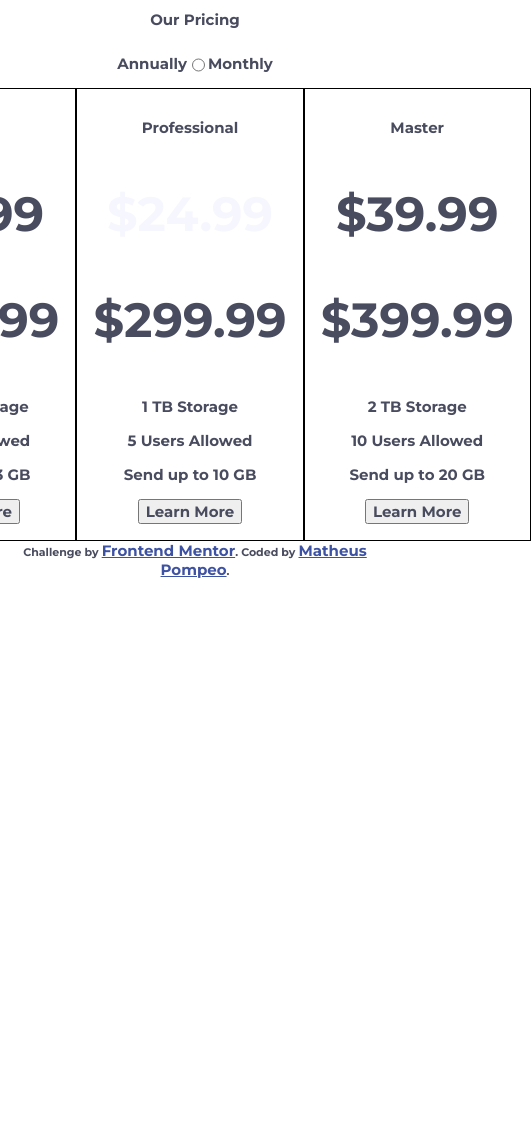
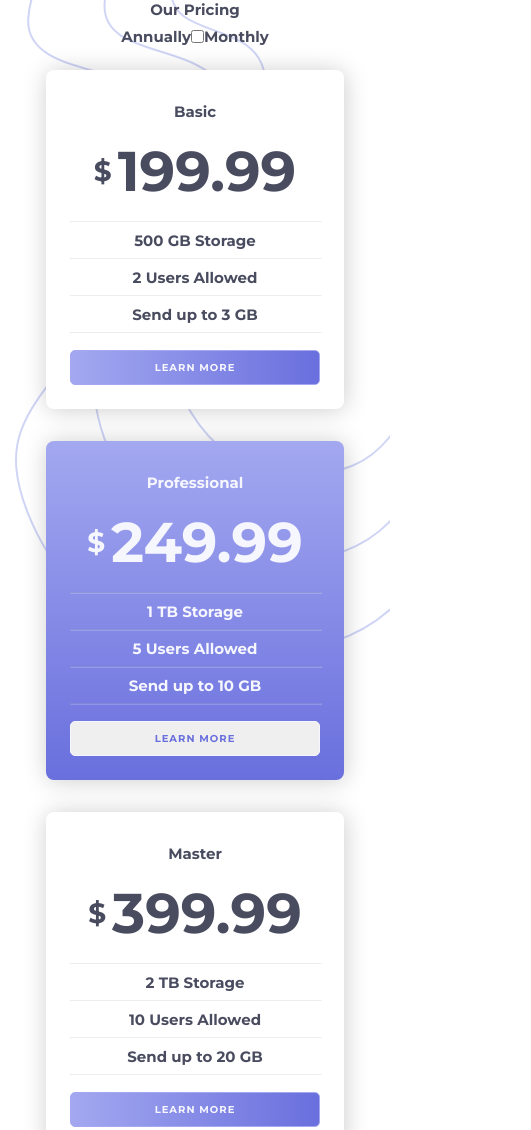
Before and after one commit to mapompeo/frontend-mentor, a plain HTML site: page projects/pricing-component-with-toggle-master/index.html in a window 390 px wide. Shown: the top 1130 px of the page, 531 px wide, since content can reach past the window. Before the commit the page ends 844 px from the top, so only its background shows below. Drawn offline with Linux system fonts and the light colour scheme.

Commit message:
fazendo o card e começando o responsivo

```diff
--- a/projects/pricing-component-with-toggle-master/assets/css/style.css
+++ b/projects/pricing-component-with-toggle-master/assets/css/style.css
@@ -1,8 +1,3 @@
-.attribution { font-size: 11px; text-align: center; }
-.attribution a { color: hsl(228, 45%, 44%); }
-
-/* Weight: 700 */
-
 :root {
     --LinearGradientFrom: hsl(236, 72%, 79%);
     --LinearGradientTo:  hsl(237, 63%, 64%);
@@ -18,37 +13,234 @@
     font-weight: 700;
     text-align: center;
     color: var(--DarkGrayishBlue);
+    padding: 0;
+    margin: 0;
 }
 
-main {
+body {
     text-align: center;
     display: flex;
     justify-content: center;
     align-items: center;
     flex-direction: column;
+    height: 100vh;
+    overflow: hidden;
+}
+
+
+/* TOP */
+
+h1 {
+    z-index: 1;
 }
 
 .toggle {
     display: flex;
     justify-content: center;
+    z-index: 1;
 }
+
+/* END TOP */
+
+
+
+/* MAIN */
 
 .cards {
     display: flex;
     justify-content: center;
+    align-items: center;
+    z-index: 1;
 }
 
 .card {
-    border: solid 1px black;
-    padding: 16px;
+    box-shadow: 1px 1px 24px rgba(0, 0, 0, 0.2);
+    padding: 24px;
+    display: flex;
+    justify-content: center;
+    flex-direction: column;
+    border-radius: 8px;
+    width: 250px;
+    background-color: white;
 }
 
-.white {
+.cardLeft {
+    border-radius: 8px 0px 0px 8px;
+}
+
+.cardRight {
+    border-radius: 0px 8px 8px 0px;
+}
+
+.cardMain {
+    background-image: -webkit-linear-gradient(270deg, var(--LinearGradientFrom), var(--LinearGradientTo));
+    height: 390px;
+}
+
+.cardMain p {
+    color: var(--VeryLightGrayishBlue);
+}
+
+.monthly {
+    display: none;
+}
+
+.monthly p, .annually p {
+    color: var(--DarkGrayishBlue);
+    font-size: 56px;
+    margin: 8px;
+}
+
+h2 {
+    margin: 8px;
+}
+
+p {
+    display: flex;
+    justify-content: center;
+    align-items: center;
+    margin: 8px 0px;
+}
+
+#white {
     color: var(--VeryLightGrayishBlue);
     font-size: 48px;
 }
 
-.monthly p, .annually p {
-    color: var(--DarkGrayishBlue);
-    font-size: 48px;
+#whiteText {
+    font-size: 15px;
+    color: var(--VeryLightGrayishBlue);
 }
+
+hr {
+    width: 100%;
+    size: 20px;
+    border-color: rgba(255, 255, 255, 0.2);
+}
+
+span {
+    font-size: 28px;
+    margin-right: 6px;
+}
+
+button {
+    transition: all 0.2s;
+    font-size: 10px;
+    letter-spacing: 1px;
+    border-radius: 5px;
+    padding: 10px;
+    width: auto;
+    border: none;
+    margin-top: 16px;
+}
+
+#white {
+    font-size: 56px;
+}
+
+.button-color {
+    background-image: -webkit-linear-gradient(0deg, var(--LinearGradientFrom), var(--LinearGradientTo));
+    color: var(--VeryLightGrayishBlue);
+    border: solid 1px var(--LinearGradientFrom);
+}
+
+.button-white {
+    color: var(--LinearGradientTo);
+    border: solid 1px var(--VeryLightGrayishBlue);
+}
+
+.white-dollar {
+    color: var(--VeryLightGrayishBlue);
+}
+
+button:hover {
+    transition: all 0.2s;
+    cursor: pointer;
+}
+
+.button-color:hover {
+    background-image: none;
+    border: solid 1px var(--LinearGradientFrom);
+    color: var(--LinearGradientFrom);
+}
+
+.button-white:hover {
+    background-color: transparent;
+    border: solid 1px var(--VeryLightGrayishBlue);
+    color: var(--VeryLightGrayishBlue);
+}
+
+/* END MAIN */
+
+
+/* BACKGROUND IMAGE */
+
+#bg-top {
+    position: absolute;
+    right: 0px;
+    top: 0px;
+    z-index: 0;
+}
+
+#bg-bottom {
+    position: absolute;
+    z-index: 0;
+    left: 0;
+    bottom: 0;
+}
+
+/* END BACKGROUND IMAGE */
+
+
+/* FOOTER */
+
+.attribution {
+    font-size: 11px; text-align: center;
+    position: fixed;
+    bottom: 20px;
+    z-index: 4;
+}
+
+.attribution a {
+    color: hsl(228, 45%, 44%);
+}
+
+/* END FOOTER */
+
+
+/* RESPONSIVE */
+
+@media  (max-width: 1000px) {
+    body {
+        overflow: auto;
+        height: auto;
+    }
+
+    .attribution {
+        margin: 48px 0px;
+        position: relative;
+    }
+
+    #bg-bottom {
+        display: none;
+    }
+
+    .cards {
+        display: flex;
+        justify-content: center;
+        flex-direction: column;
+    }
+
+    .card {
+        margin: 16px;
+        border-radius: 8px;
+    }
+
+    .cardMain {
+        height: auto;
+    }
+
+    .monthly p, .annually p {
+        margin-bottom: 16px;
+    }
+}
--- a/projects/pricing-component-with-toggle-master/assets/js/script.js
+++ b/projects/pricing-component-with-toggle-master/assets/js/script.js
@@ -0,0 +1,31 @@
+let toggle = document.getElementById('toggle')
+let annuallyElements = document.getElementsByClassName('annually')
+let monthlyElements = document.getElementsByClassName('monthly')
+
+window.addEventListener("load", function() {
+  carregar()
+})
+
+function carregar() {
+  toggle.addEventListener('click', () => {
+    if (toggle.checked) {
+      // Ocultar elementos anuais
+      for (let i = 0; i < annuallyElements.length; i++) {
+        annuallyElements[i].style.display = 'none';
+      }
+      // Mostrar elementos mensais
+      for (let i = 0; i < monthlyElements.length; i++) {
+        monthlyElements[i].style.display = 'block';
+      }
+    } else {
+      // Mostrar elementos anuais
+      for (let i = 0; i < annuallyElements.length; i++) {
+        annuallyElements[i].style.display = 'block';
+      }
+      // Ocultar elementos mensais
+      for (let i = 0; i < monthlyElements.length; i++) {
+        monthlyElements[i].style.display = 'none';
+      }
+    }
+  })
+}
--- a/projects/pricing-component-with-toggle-master/index.html
+++ b/projects/pricing-component-with-toggle-master/index.html
@@ -11,51 +11,65 @@
   <title>Frontend Mentor | Pricing component with toggle</title>
 </head>
 <body>
+  <img id="bg-top" src="images/bg-top.svg" alt="image">
+  <img id="bg-bottom" src="images/bg-bottom.svg" alt="image">
   <h1>Our Pricing</h1>
   <div class="toggle">
     <p>Annually</p>
-    <input type="radio" id="">
+    <input type="checkbox" id="toggle">
     <p>Monthly</p>
   </div>
   <div class="cards">
     <div class="card cardLeft">
       <h2>Basic</h2>
-      <div class="monthly">
-        <p>&dollar;19.99</p>
+      <div id="monthly" class="monthly">
+        <p><span>&dollar;</span>19.99</p>
       </div>
-      <div class="annually">
-        <p>&dollar;199.99</p>
+      <div id="annually" class="annually">
+        <p><span>&dollar;</span>199.99</p>
       </div>
+      <hr>
       <p>500 GB Storage</p>
+      <hr>
       <p>2 Users Allowed</p>
+      <hr>
       <p>Send up to 3 GB</p>
-      <button>Learn More</button>
+      <hr>
+      <button class="button-color">LEARN MORE</button>
     </div>
     <div class="card cardMain">
-      <h2>Professional</h2>
-      <div id="monthly">
-        <p class="white">&dollar;24.99</p>
+      <h2 id="whiteText">Professional</h2>
+      <div id="monthly" class="monthly">
+        <p id="white"><span  class="white-dollar">&dollar;</span>24.99</p>
       </div>
-      <div class="annually">
-        <p class="white">&dollar;299.99</p>
+      <div id="annually" class="annually">
+        <p id="white"><span class="white-dollar">&dollar;</span>249.99</p>
       </div>
+      <hr>
       <p>1 TB Storage</p>
+      <hr>
       <p>5 Users Allowed</p>
+      <hr>
       <p>Send up to 10 GB</p>
-      <button>Learn More</button>
+      <hr>
+      <button class="button-white">LEARN MORE</button>
     </div>
     <div class="card cardRight">
       <h2>Master</h2>
-      <div class="monthly">
-        <p>&dollar;39.99</p>
+      <div id="monthly" class="monthly">
+        <p><span>&dollar;</span>39.99</p>
       </div>
-      <div class="annually">
-        <p>&dollar;399.99</p>
+      <div id="annually" class="annually">
+        <p><span>&dollar;</span>399.99</p>
       </div>
+      <hr>
       <p>2 TB Storage</p>
+      <hr>
       <p>10 Users Allowed</p>
+      <hr>
       <p>Send up to 20 GB</p>
-      <button>Learn More</button>
+      <hr>
+      <button class="button-color">LEARN MORE</button>
     </div>
   </div>
   <div class="attribution">
```
